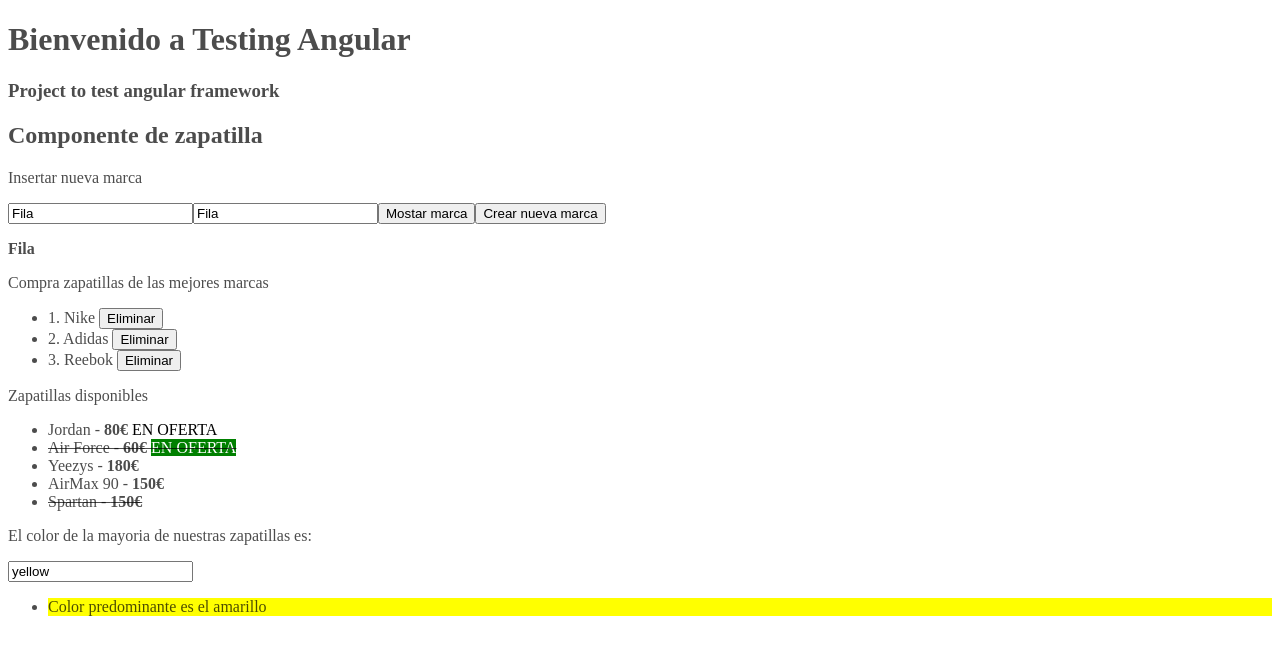
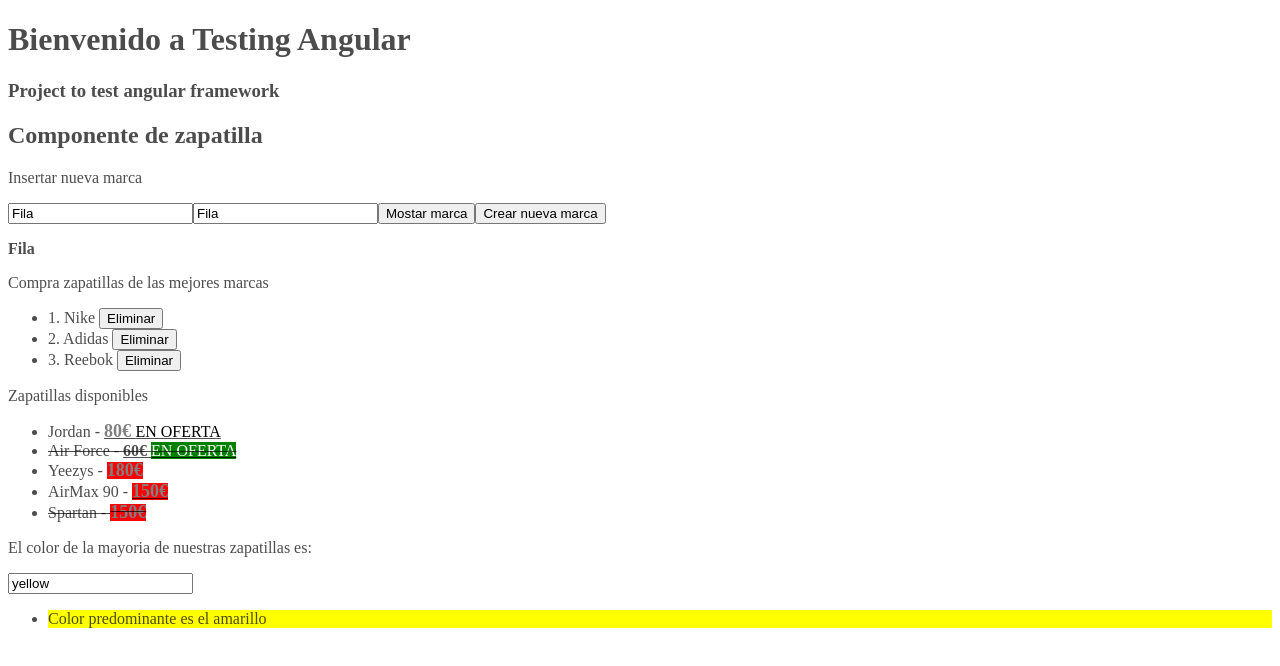
Before and after one commit to FreyVik/angular_testing, an Angular app: page / in a window 1280 px wide. Shown: the top 666 px of the page. Built offline with nearby package versions, Linux system fonts and the light colour scheme.

Commit message:
Directiva ngClass

```diff
--- a/angular.json
+++ b/angular.json
@@ -28,7 +28,8 @@
               "src/assets"
             ],
             "styles": [
-              "src/styles.scss"
+              "src/styles.scss",
+              "src/assets/styles.scss"
             ],
             "scripts": []
           },
--- a/src/app/components/zapatilla/zapatilla.component.html
+++ b/src/app/components/zapatilla/zapatilla.component.html
@@ -26,13 +26,23 @@
     *ngFor="let zapatilla of zapatillas"
     [style.text-decoration]="zapatilla.stock ? 'none' : 'line-through'"
   >
-    {{ zapatilla.nombre }} - <strong>{{ zapatilla.precio }}&euro; </strong>
+    {{ zapatilla.nombre }} -
     <span
-      *ngIf="zapatilla.precio <= 100"
-      [style.background]="zapatilla.precio < 80 ? 'green' : 'transparent'"
-      [style.color]="zapatilla.precio < 80 ? 'white' : 'black'"
-      >EN OFERTA</span
+      [ngClass]="{
+        'fondo-rojo': zapatilla.precio > 100,
+        subrayado: zapatilla.marca == 'Nike'
+      }"
     >
+      <strong [class.precio-alto]="zapatilla.precio >= 80"
+        >{{ zapatilla.precio }}&euro;
+      </strong>
+      <span
+        *ngIf="zapatilla.precio <= 100"
+        [style.background]="zapatilla.precio < 80 ? 'green' : 'transparent'"
+        [style.color]="zapatilla.precio < 80 ? 'white' : 'black'"
+        >EN OFERTA</span
+      >
+    </span>
   </li>
 </ul>
 
--- /dev/null
+++ b/src/assets/styles.scss
@@ -0,0 +1,12 @@
+.precio-alto {
+    color: gray;
+    font-size: 18px;
+}
+
+.fondo-rojo {
+    background: red;
+}
+
+.subrayado {
+    text-decoration: underline;
+}
```
Also changed, not shown: 1 other file (tests, documents, lock files or other folders).
